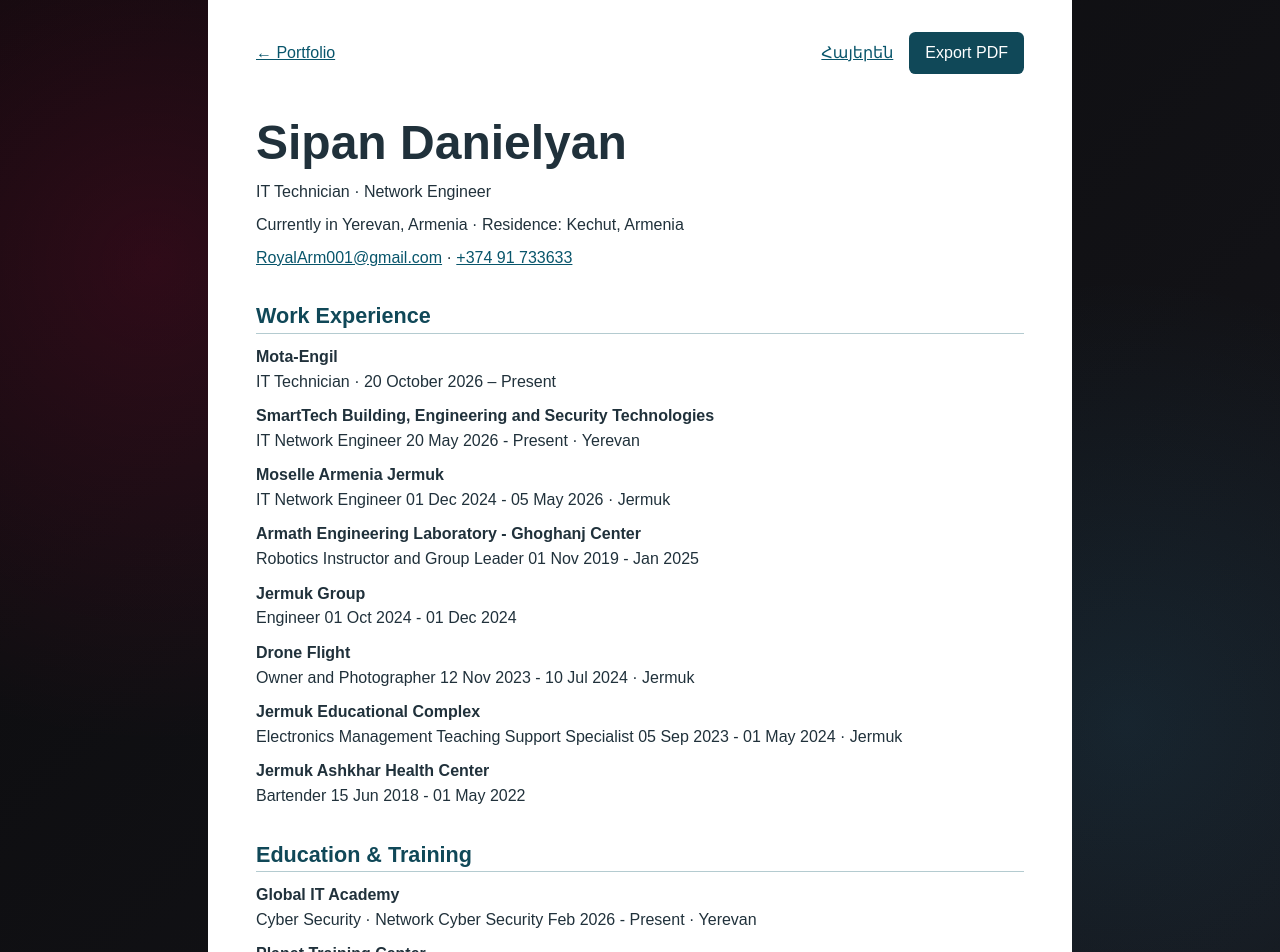
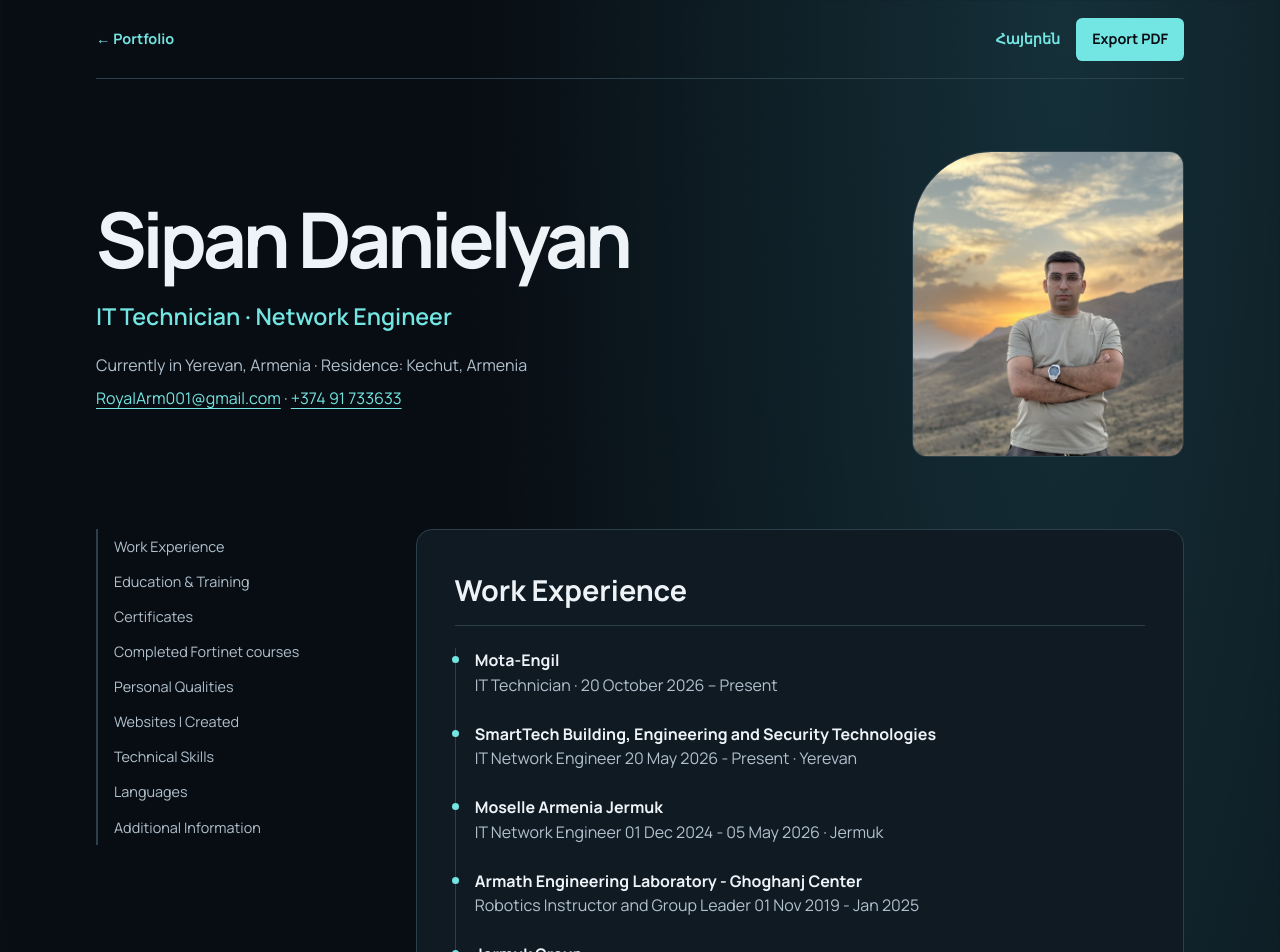
Before and after one commit to RoyalArm001/RoyalArmInfo, a Next.js app: page /cv/en in a window 1280 px wide. Shown: the top 952 px of the page. Built offline with nearby package versions, Linux system fonts and the light colour scheme.

Commit message:
Style the bilingual CV for screens while preserving the simple print layout

```diff
--- a/app/cv/[lang]/page.js
+++ b/app/cv/[lang]/page.js
@@ -34,19 +34,27 @@ export default async function Resume({ params }) {
   const hy = lang === "hy";
   return (
     <main id="main-content" className="resume-sheet" lang={lang}>
-      <nav aria-label={hy ? "CV-ի գործիքներ" : "CV tools"}>
+      <nav className="resume-tools" aria-label={hy ? "CV-ի գործիքներ" : "CV tools"}>
         <a href="/#resume">{hy ? "← Պորտֆոլիո" : "← Portfolio"}</a>
         <a href={hy ? "/cv/en" : "/cv/hy"} lang={hy ? "en" : "hy"}>{hy ? "English" : "Հայերեն"}</a>
         <PrintButton>{hy ? "Արտահանել PDF" : "Export PDF"}</PrintButton>
       </nav>
       <header>
+        <img className="resume-portrait" src="/assets/images/Sipan-Danielyan-2026.jpg" alt="" width="480" height="640" />
+        <div className="resume-intro">
           <h1>{name}</h1>
           <p>{hy ? "ՏՏ տեխնիկ · Ցանցային ինժեներ" : "IT Technician · Network Engineer"}</p>
           <p>{location}</p>
           <p><a href="mailto:RoyalArm001@gmail.com">RoyalArm001@gmail.com</a> · <a href="tel:+37491733633">+374 91 733633</a></p>
+        </div>
       </header>
-      {sections.map(({ title, entries, profileLink }) => (
-        <section key={title}>
+      <div className="resume-body">
+        <nav className="resume-index" aria-label={hy ? "CV-ի բաժիններ" : "CV sections"}>
+          {sections.map(({ title }, index) => <a key={title} href={`#section-${index + 1}`}>{title}</a>)}
+        </nav>
+        <div className="resume-sections">
+          {sections.map(({ title, entries, profileLink }, index) => (
+            <section key={title} id={`section-${index + 1}`}>
               <h2>{title}</h2>
               <ul>{entries.map(([subject, detail]) => (
                 <li key={subject || detail}>{subject && <strong>{subject}</strong>}{detail && <span>{detail}</span>}</li>
@@ -54,6 +62,8 @@ export default async function Resume({ params }) {
               {profileLink && <a href={profileLink.href} rel="me">{profileLink.label}</a>}
             </section>
           ))}
+        </div>
+      </div>
     </main>
   );
 }
--- a/app/cv/cv.css
+++ b/app/cv/cv.css
@@ -18,3 +18,105 @@
   .resume-sheet li, .resume-sheet header { break-inside: avoid; }
   .resume-sheet li { margin-bottom: .25em; }
 }
+.resume-portrait, .resume-index { display: none; }
+
+@media screen {
+  body:has(.resume-sheet) {
+    --cv-bg: #080d13;
+    --cv-panel: #101a23;
+    --cv-line: #2c404c;
+    --cv-ink: #edf3f7;
+    --cv-muted: #b1c1ce;
+    --cv-accent: #73e5e2;
+    background: radial-gradient(ellipse at 83% 0, #153039, transparent 37rem), var(--cv-bg) !important;
+  }
+  html[data-theme="light"] body:has(.resume-sheet) {
+    --cv-bg: #f1f6f7;
+    --cv-panel: #fff;
+    --cv-line: #b9cdd8;
+    --cv-ink: #172d3d;
+    --cv-muted: #42596b;
+    --cv-accent: #096b73;
+    background: radial-gradient(ellipse at 83% 0, #d3e9e8, transparent 37rem), var(--cv-bg) !important;
+  }
+  .resume-sheet {
+    max-width: 74rem;
+    padding: 0 clamp(1rem, 4vw, 3rem) 5rem;
+    background: transparent;
+    color: var(--cv-ink);
+    font-family: Manrope, Arial, sans-serif;
+  }
+  .resume-sheet a { color: var(--cv-accent); text-underline-offset: .22em; }
+  .resume-sheet :is(a,button):focus-visible { outline: 2px solid var(--cv-accent); outline-offset: 3px; }
+  .resume-sheet .resume-tools {
+    margin: 0;
+    padding: 1.1rem 0;
+    border-bottom: 1px solid var(--cv-line);
+    font-weight: 700;
+    font-size: .9rem;
+  }
+  .resume-tools a { text-decoration: none; }
+  .resume-tools a:hover, .resume-index a:hover { text-decoration: underline; }
+  .resume-sheet .resume-tools button { background: var(--cv-accent); color: var(--cv-bg); padding: .65rem 1rem; }
+  .resume-sheet header {
+    display: grid;
+    grid-template-columns: minmax(0, 1fr) clamp(10rem, 26vw, 17rem);
+    gap: clamp(1.5rem, 6vw, 5rem);
+    align-items: center;
+    padding: clamp(2rem, 6vw, 4.5rem) 0;
+  }
+  .resume-portrait {
+    display: block;
+    grid-column: 2;
+    grid-row: 1;
+    width: 100%;
+    height: auto;
+    aspect-ratio: 4 / 4.5;
+    object-fit: cover;
+    object-position: center 68%;
+    border: 1px solid var(--cv-line);
+    border-radius: 5rem .9rem .9rem .9rem;
+  }
+  .resume-intro { grid-area: 1 / 1; }
+  .resume-sheet h1 { font-size: clamp(2.5rem, 6vw, 5.5rem); line-height: 1.07; letter-spacing: -.055em; }
+  .resume-intro p { color: var(--cv-muted); }
+  .resume-intro h1 + p { color: var(--cv-accent); font-size: clamp(1rem, 2vw, 1.45rem); font-weight: 600; margin: 1.15rem 0; }
+  .resume-body { display: grid; grid-template-columns: minmax(10rem, 1fr) minmax(0, 3fr); gap: clamp(1.5rem, 5vw, 4rem); }
+  .resume-sheet .resume-index {
+    display: grid;
+    align-self: start;
+    gap: 0;
+    position: sticky;
+    top: 1rem;
+    margin: 0;
+    padding-left: 1rem;
+    border-left: 2px solid var(--cv-line);
+  }
+  .resume-index a { padding: .4rem 0; color: var(--cv-muted); text-decoration: none; font-size: .9rem; }
+  .resume-sheet section {
+    margin-bottom: 1.2rem;
+    padding: clamp(1.2rem, 3vw, 2.35rem);
+    background: var(--cv-panel);
+    border: 1px solid var(--cv-line);
+    border-radius: 1rem;
+    scroll-margin-top: 1rem;
+  }
+  .resume-sheet h2 { color: var(--cv-ink); border-color: var(--cv-line); margin: 0 0 1.35rem; padding-bottom: .8rem; font-size: clamp(1.3rem, 2.5vw, 1.8rem); }
+  .resume-sheet li { margin-bottom: 1rem; }
+  .resume-sheet li:last-child { margin-bottom: 0; }
+  .resume-sheet li span { color: var(--cv-muted); }
+  .resume-sheet section:first-child li { position: relative; border-left: 1px solid var(--cv-line); padding: 0 0 1.5rem 1.2rem; margin: 0; }
+  .resume-sheet section:first-child li:last-child { padding-bottom: 0; }
+  .resume-sheet section:first-child li::before { content: ""; position: absolute; left: -4px; top: .5em; width: 7px; height: 7px; border-radius: 50%; background: var(--cv-accent); }
+  .resume-sheet section > a { display: inline-block; margin-top: 1rem; }
+}
+@media screen and (max-width: 700px) {
+  .resume-body { display: block; }
+  .resume-sheet .resume-index { position: static; display: flex; flex-wrap: nowrap; overflow-x: auto; gap: 1rem; border: 0; padding: .4rem 0; margin-bottom: 1rem; }
+  .resume-index a { flex: none; }
+  .resume-sheet header { grid-template-columns: minmax(0, 1fr) 5.5rem; gap: .7rem; }
+  .resume-portrait { align-self: start; border-radius: 2rem .5rem .5rem .5rem; }
+  .resume-sheet h1 { font-size: clamp(2rem, 7vw, 3rem); }
+  .resume-sheet .resume-tools { column-gap: .7rem; }
+  .resume-intro { overflow-wrap: anywhere; }
+}
```
Lines whose indentation alone changed are shown as unchanged.
